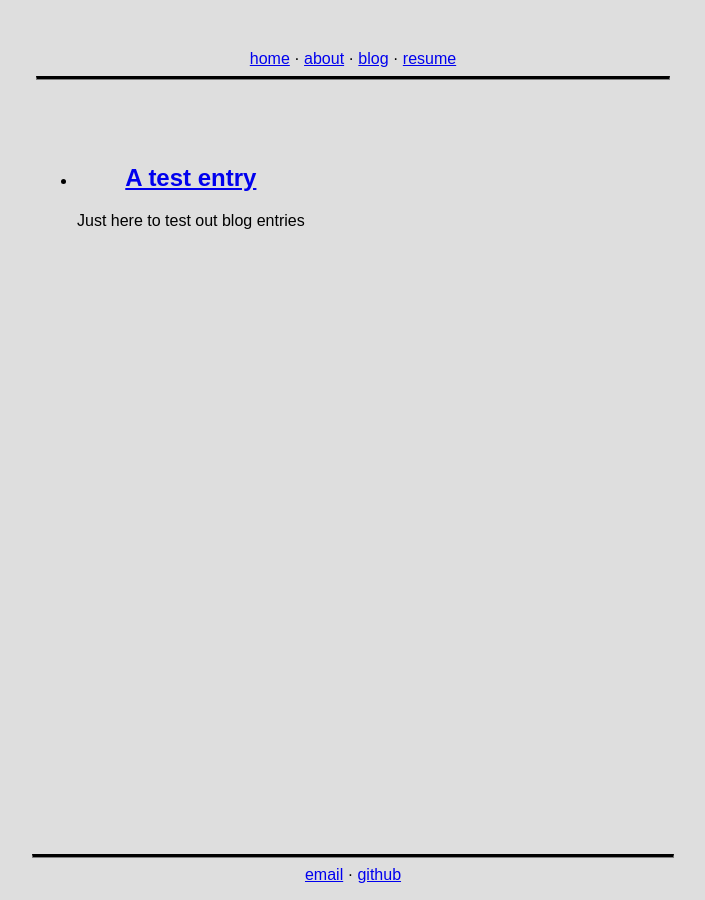
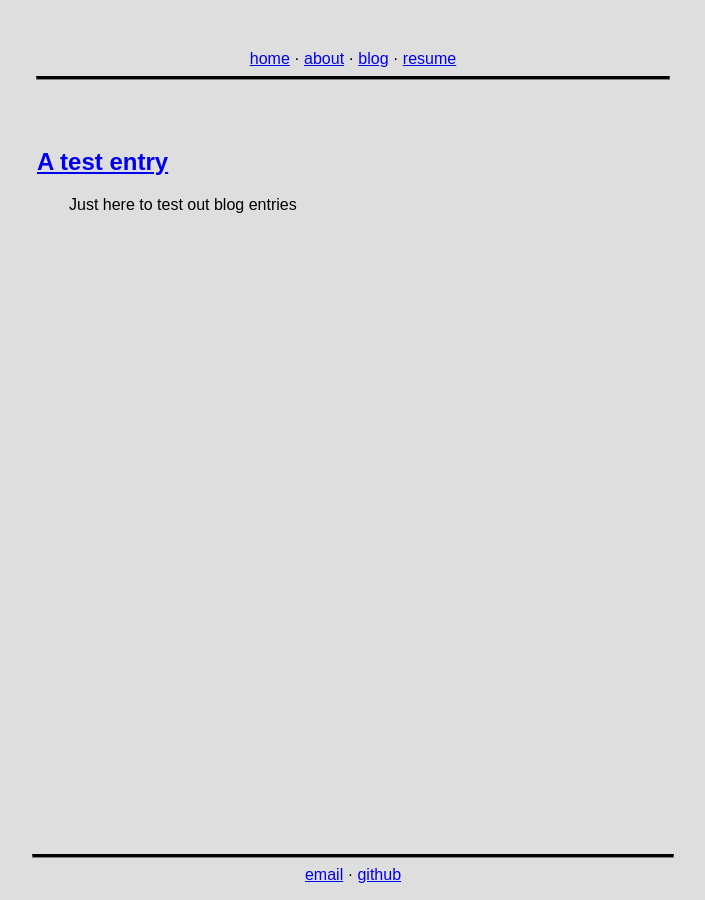
Before and after one commit to falafel72/falafel72.github.io, a Jekyll site: the page built from blog.html, in a window 1280 px wide. Shown: the whole page, without its empty margins (287-992 px from the left). Built offline with Jekyll 4.4.1, drawn with Linux system fonts in a browser that asks for light colours.

Commit message:
fix: reformatted blog post list entries to look cleaner

```diff
--- a/assets/css/styles.css
+++ b/assets/css/styles.css
@@ -54,3 +54,18 @@ footer {
 	right: 0;
 	margin-bottom: 1em;
 }
+
+ul {
+	list-style-type: none;
+	padding: 0;
+	margin: 0;
+}
+
+ul h2 {
+	text-align: left;
+}
+
+ul p {
+	padding-left: 2em;
+	text-align: left;
+}
--- a/blog.html
+++ b/blog.html
@@ -7,7 +7,7 @@ title: Blog
 {% for post in site.posts %}
     <li>
         <h2><a href="{{ post.url }}">{{ post.title }}</a></h2>
-        {{ post.blurb }}
+        <p>{{ post.blurb }}</p>
     </li>
 {% endfor %}
 </ul>
```
